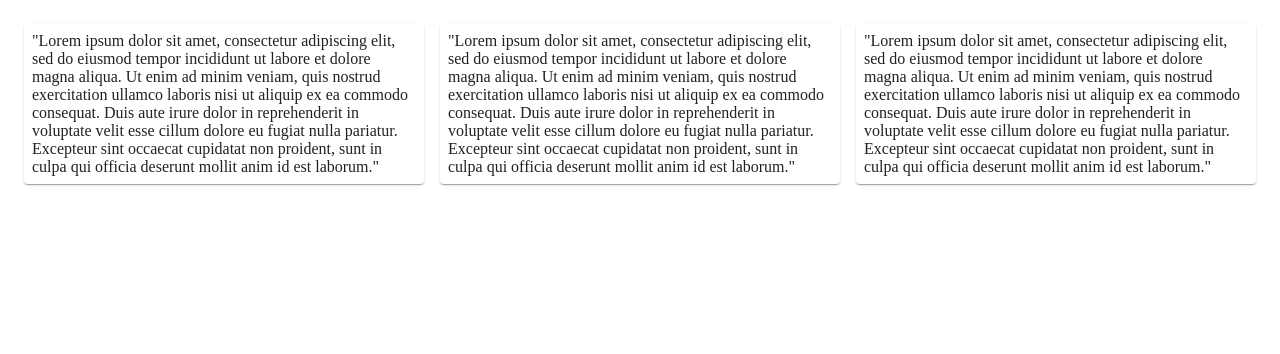
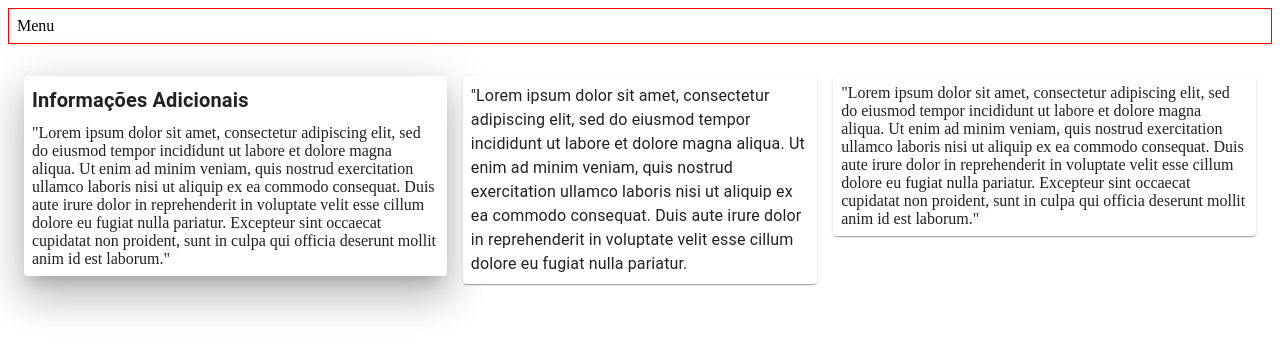
Before and after one commit to angelorubin/projeto-eduq, a Next.js app: page / in a window 1280 px wide. Shown: the top 354 px of the page. Built offline with nearby package versions, Linux system fonts and the light colour scheme.

Commit message:
Estruturando layout principal

```diff
--- a/src/pages/index.js
+++ b/src/pages/index.js
@@ -9,45 +9,62 @@ const inter = Inter({ subsets: ["latin"] });
 export default function Home() {
   const theme = useTheme();
   return (
+    <Box sx={{ display: "flex", flexDirection: "column" }}>
+      <Box
+        sx={{
+          display: "flex",
+          justifyContent: "space-between",
+          border: "1px solid red",
+          p: 1,
+          m: 1,
+        }}
+      >
+        Menu
+      </Box>
       <Box
         sx={{
           display: "flex",
           justifyContent: "space-around",
-        margin: "1rem",
-        gap: "1rem",
+          m: 1,
           p: 1,
-        [theme.breakpoints.down("sm")]: {
+          [theme.breakpoints.between("xs", "sm")]: {
             flexDirection: "column",
           },
         }}
       >
         <Box>
-        <Paper elevation={1} sx={{ p: 1 }}>
+          <Paper elevation={24} sx={{ p: 1, m: 1 }}>
+            <Typography variant="h6" sx={{ mb: 1, fontWeight: "600" }}>
+              Informações Adicionais
+            </Typography>
+            <Typography variant="body">
               "Lorem ipsum dolor sit amet, consectetur adipiscing elit, sed do
-          eiusmod tempor incididunt ut labore et dolore magna aliqua. Ut enim ad
-          minim veniam, quis nostrud exercitation ullamco laboris nisi ut
-          aliquip ex ea commodo consequat. Duis aute irure dolor in
-          reprehenderit in voluptate velit esse cillum dolore eu fugiat nulla
-          pariatur. Excepteur sint occaecat cupidatat non proident, sunt in
-          culpa qui officia deserunt mollit anim id est laborum."
+              eiusmod tempor incididunt ut labore et dolore magna aliqua. Ut
+              enim ad minim veniam, quis nostrud exercitation ullamco laboris
+              nisi ut aliquip ex ea commodo consequat. Duis aute irure dolor in
+              reprehenderit in voluptate velit esse cillum dolore eu fugiat
+              nulla pariatur. Excepteur sint occaecat cupidatat non proident,
+              sunt in culpa qui officia deserunt mollit anim id est laborum."
+            </Typography>
           </Paper>
         </Box>
         <Box>
-        <Paper sx={{ p: 1 }}>
+          <Paper sx={{ p: 1, m: 1 }}>
+            <Typography>
               "Lorem ipsum dolor sit amet, consectetur adipiscing elit, sed do
-          eiusmod tempor incididunt ut labore et dolore magna aliqua. Ut enim ad
-          minim veniam, quis nostrud exercitation ullamco laboris nisi ut
-          aliquip ex ea commodo consequat. Duis aute irure dolor in
-          reprehenderit in voluptate velit esse cillum dolore eu fugiat nulla
-          pariatur. Excepteur sint occaecat cupidatat non proident, sunt in
-          culpa qui officia deserunt mollit anim id est laborum."
+              eiusmod tempor incididunt ut labore et dolore magna aliqua. Ut
+              enim ad minim veniam, quis nostrud exercitation ullamco laboris
+              nisi ut aliquip ex ea commodo consequat. Duis aute irure dolor in
+              reprehenderit in voluptate velit esse cillum dolore eu fugiat
+              nulla pariatur.
+            </Typography>
           </Paper>
         </Box>
         <Box>
-        <Paper sx={{ p: 1 }}>
+          <Paper sx={{ p: 1, m: 1 }}>
             "Lorem ipsum dolor sit amet, consectetur adipiscing elit, sed do
-          eiusmod tempor incididunt ut labore et dolore magna aliqua. Ut enim ad
-          minim veniam, quis nostrud exercitation ullamco laboris nisi ut
+            eiusmod tempor incididunt ut labore et dolore magna aliqua. Ut enim
+            ad minim veniam, quis nostrud exercitation ullamco laboris nisi ut
             aliquip ex ea commodo consequat. Duis aute irure dolor in
             reprehenderit in voluptate velit esse cillum dolore eu fugiat nulla
             pariatur. Excepteur sint occaecat cupidatat non proident, sunt in
@@ -55,5 +72,6 @@ export default function Home() {
           </Paper>
         </Box>
       </Box>
+    </Box>
   );
 }
```
Lines whose indentation alone changed are shown as unchanged.
